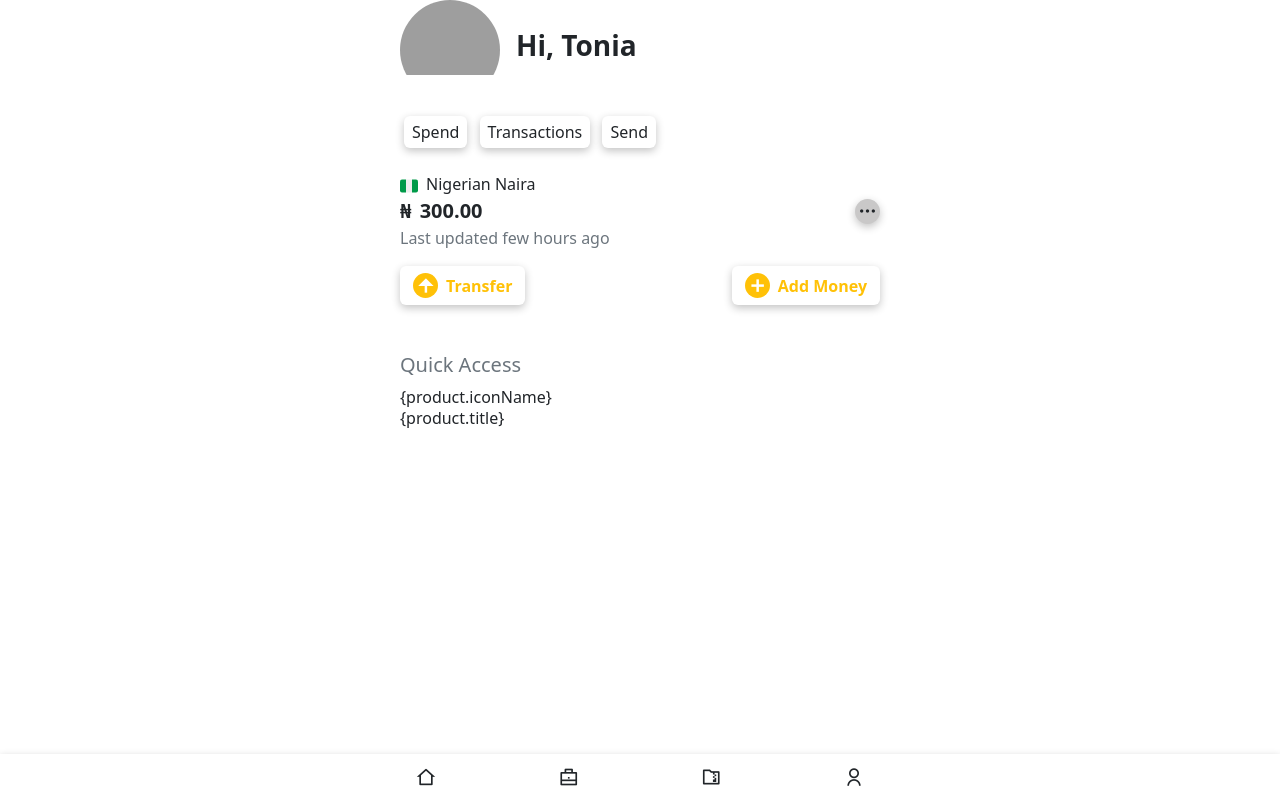
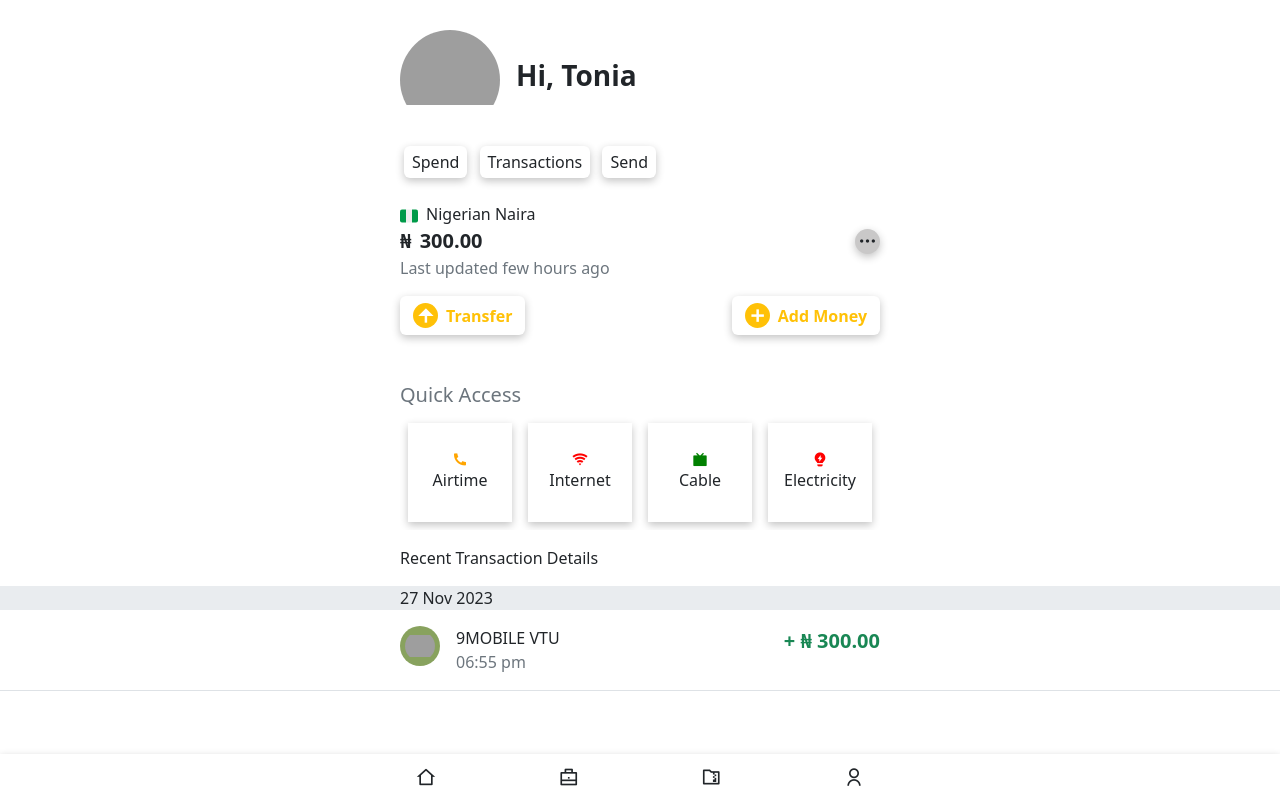
Before and after one commit to Dev-Tonia/naira-wave-plain, a website: page index.html in a window 1280 px wide. Drawn offline with nearby package versions, Linux system fonts and the light colour scheme; grey boxes are pictures that could not be loaded; files whose address does not match are found by name.

Commit message:
reworked on the dash board

```diff
--- a/index.html
+++ b/index.html
@@ -21,11 +21,7 @@
         <div class="d-flex align-items-center justify-content-between">
           <!-- Nav Items -->
           <div class="text-center px-3 py-2 navbar-item">
-            <a
-              href="/index.html"
-              class="text-body"
-              activeClassName="activeLink"
-            >
+            <a href="/index.html" class="text-body" activeClass="activeLink">
               <span><i class="ri-home-2-line"></i></span>
               <p class="mb-0 fs-6 text-warning fw-medium title">Home</p>
             </a>
@@ -202,26 +198,119 @@
       <section class="mt-5 custom-container">
         <h5 class="text-secondary fw-medium">Quick Access</h5>
         <div class="product overflow-auto">
-          <!-- {products.map((product) => (
-          <ProductCard product="{product}" key="{product.title}" />
-          ))} -->
           <div
-            className=" col m-2 custom-shadow d-flex align-items-center justify-content-center"
+            class="col m-2 custom-shadow d-flex align-items-center justify-content-center"
           >
             <a
-              onClick="{navigateTo}"
-              className="icon-box text-center py-4 px-3 productCard"
+              href="/service.html"
+              class="icon-box text-dark text-decoration-none text-center py-4 px-3 productCard"
             >
-              <!-- <span
-                style={{
-                  color: product.iconColor,
-                }}
-              > -->
-              <span> {product.iconName} </span>
+              <span style="color: orange">
+                <i class="ri-phone-fill"></i>
+              </span>
+
               <div>
-                <h6>{product.title}</h6>
+                <h6>Airtime</h6>
               </div>
             </a>
+          </div>
+          <div
+            class="col m-2 custom-shadow d-flex align-items-center justify-content-center"
+          >
+            <a
+              href="/service.html"
+              class="icon-box text-dark text-decoration-none text-center py-4 px-3 productCard"
+            >
+              <span style="color: red">
+                <i class="ri-wifi-fill"></i>
+              </span>
+
+              <div>
+                <h6>Internet</h6>
+              </div>
+            </a>
+          </div>
+          <div
+            class="col m-2 custom-shadow d-flex align-items-center justify-content-center"
+          >
+            <a
+              href="/service.html"
+              class="icon-box text-dark text-decoration-none text-center py-4 px-3 productCard"
+            >
+              <span style="color: green">
+                <i class="ri-tv-fill"></i>
+              </span>
+
+              <div>
+                <h6>Cable</h6>
+              </div>
+            </a>
+          </div>
+          <div
+            class="col m-2 custom-shadow d-flex align-items-center justify-content-center"
+          >
+            <a
+              href="/service.html"
+              class="icon-box text-dark text-decoration-none text-center py-4 px-3 productCard"
+            >
+              <span style="color: red">
+                <i class="ri-lightbulb-flash-fill"></i>
+              </span>
+
+              <div>
+                <h6>Electricity</h6>
+              </div>
+            </a>
+          </div>
+        </div>
+      </section>
+      <section class="mt-3">
+        <div class="custom-container">
+          <p class="fw-medium">Recent Transaction Details</p>
+        </div>
+
+        <!-- Transaction list -->
+        <div class="transaction-tile">
+          <div class="bg-body-secondary">
+            <div class="custom-container">
+              <span class="fw-medium">27 Nov 2023</span>
+            </div>
+          </div>
+          <div class="bg-white border-bottom">
+            <div class="custom-container py-3">
+              <div class="d-flex justify-content-between">
+                <div class="d-flex">
+                  <div
+                    class="rounded-circle d-flex align-items-center justify-content-around"
+                    style="
+                      background: rgba(86, 123, 27, 0.7);
+                      width: 40px;
+                      height: 40px;
+                    "
+                  >
+                    <div
+                      style="width: 30px; height: 30px"
+                      class="rounded-circle d-flex align-items-center justify-content-around overflow-hidden"
+                    >
+                      <img
+                        class="img-fluid"
+                        src="https://res.cloudinary.com/tonia/image/upload/v1695643582/images/9mobile2_lywgta.jpg"
+                        alt=""
+                      />
+                    </div>
+                  </div>
+                  <div class="ps-3">
+                    <p class="fw-medium mb-0">9MOBILE VTU</p>
+                    <p class="text-secondary mb-0">06:55 pm</p>
+                  </div>
+                </div>
+                <div class="fw-bold fs-5 text-success">
+                  <span>+</span>
+                  <span class=" ">&#8358;</span>
+                  <span class="d-inline-block">300.00</span>
+                </div>
+              </div>
+            </div>
           </div>
         </div>
       </section>
--- a/src/assets/style.css
+++ b/src/assets/style.css
@@ -1,6 +1,6 @@
 main {
-  margin-top: "30px";
-  padding-bottom: "70px";
+  margin-top: 30px;
+  padding-bottom: 70px;
 }
 .navbar-item a {
   text-decoration: none;
```
Also changed, not shown: serivce.html (added, +87 -0 lines), 1 other file.
